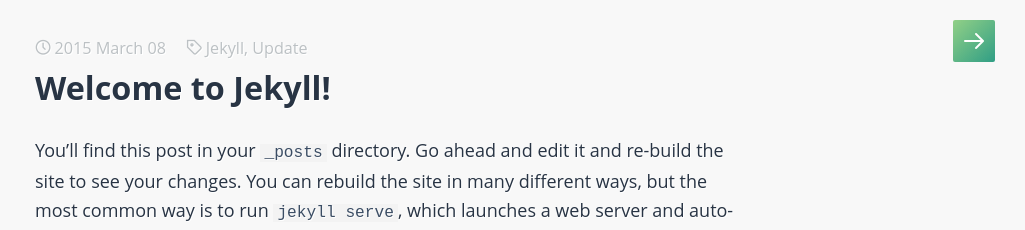
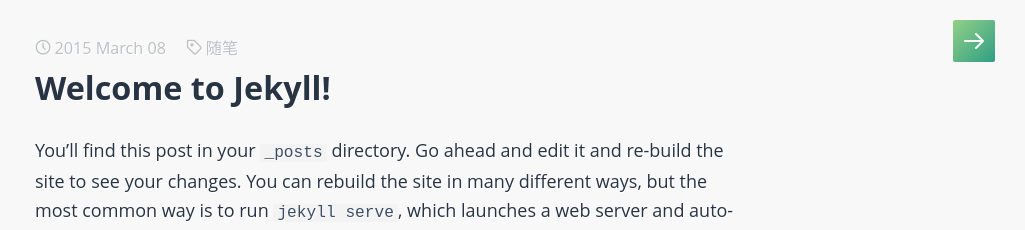
Before and after one commit to ty4z2008/ty4z2008.github.io, a Jekyll site: the page built from _posts/2015-03-08-welcome-to-jekyll.markdown, in a window 1280 px wide. Shown: the top 230 px of the page, without its empty margins (255-1280 px from the left). Built offline with Jekyll 4.4.1, drawn with Linux system fonts in a browser that asks for light colours; comment, search, counter and statistics services are not loaded.

Commit message:
update chapter

```diff
--- a/_posts/2015-03-08-welcome-to-jekyll.markdown
+++ b/_posts/2015-03-08-welcome-to-jekyll.markdown
@@ -3,7 +3,7 @@
 title:  "Welcome to Jekyll!"
 date:   2015-03-08 22:21:49
 categories: Jekyll Update
-tags: Jekyll Update
+tags: 随笔
 ---
 You’ll find this post in your `_posts` directory. Go ahead and edit it and re-build the site to see your changes. You can rebuild the site in many different ways, but the most common way is to run `jekyll serve`, which launches a web server and auto-regenerates your site when a file is updated.
 
```
